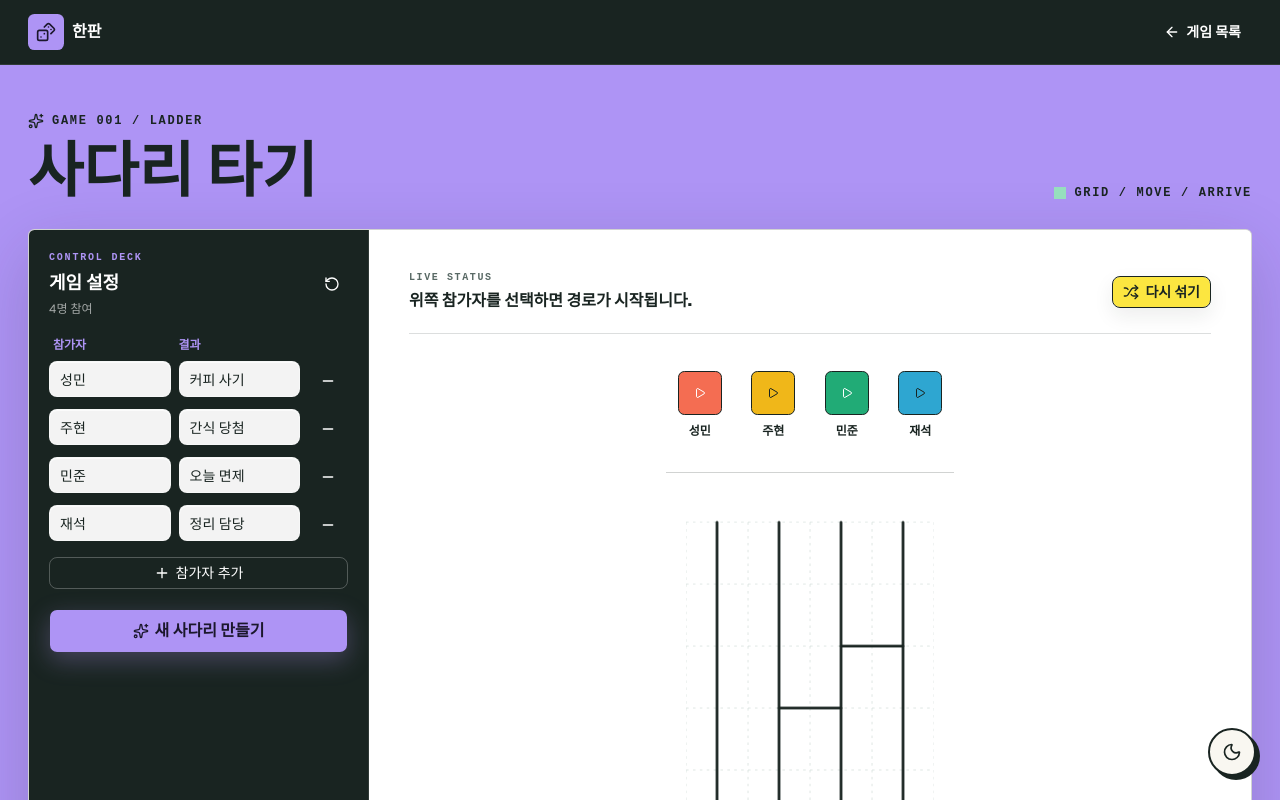
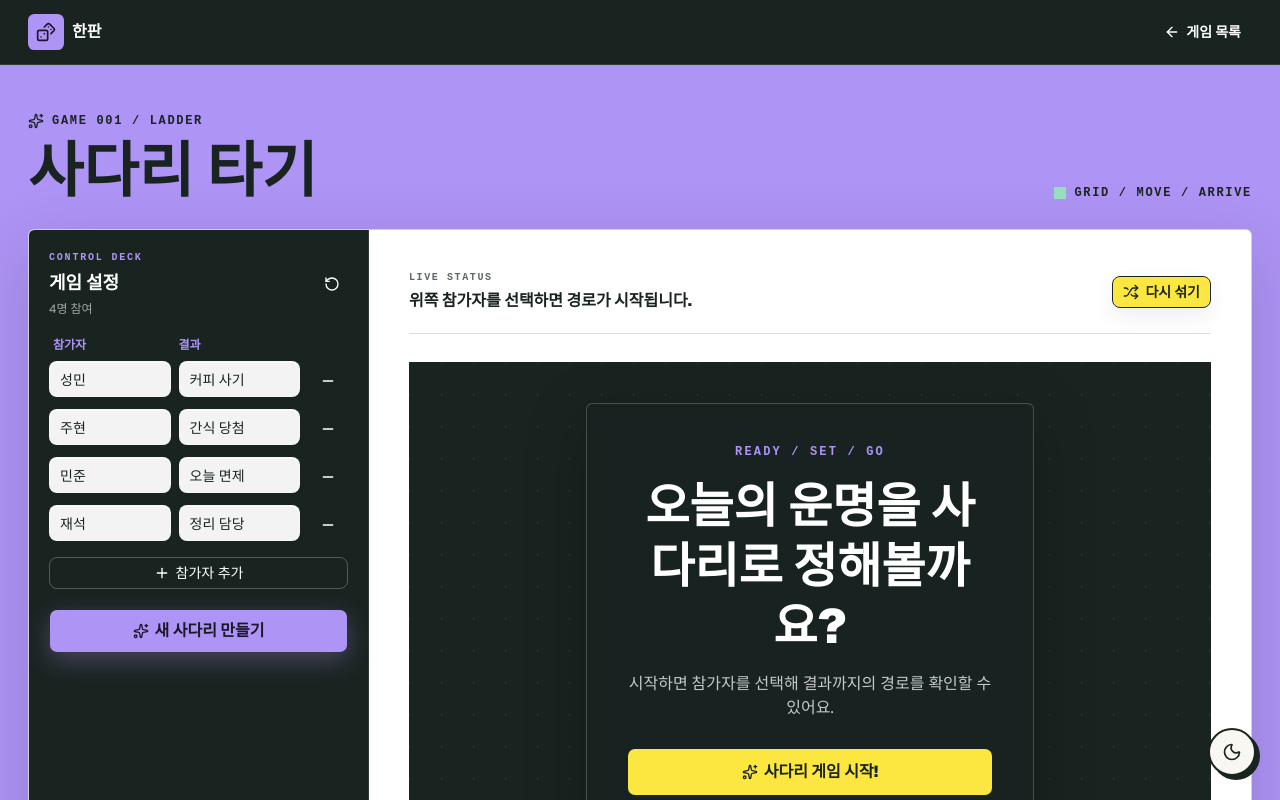
Before and after one commit to kwonja/FE_TEST, a Next.js app: page /games/ladder in a window 1280 px wide. Shown: the top 800 px of the page. Built offline with nearby package versions, Linux system fonts and the light colour scheme.

Commit message:
feat: add ladder game start screen notifications

```diff
--- a/features/ladder-game/components/ladder-game.tsx
+++ b/features/ladder-game/components/ladder-game.tsx
@@ -10,7 +10,7 @@ import {
   Sparkles,
 } from "lucide-react";
 import Link from "next/link";
-import { useCallback, useEffect, useState } from "react";
+import { useCallback, useEffect, useRef, useState } from "react";
 
 import { Button } from "@/shared/ui/button";
 import { Input } from "@/shared/ui/input";
@@ -27,6 +27,26 @@ import { LadderBoard } from "./ladder-board";
 const DEFAULT_PARTICIPANTS = ["성민", "주현", "민준", "재석"];
 const DEFAULT_RESULTS = ["커피 사기", "간식 당첨", "오늘 면제", "정리 담당"];
 const INITIAL_SEED = 20260702;
+
+const requestNotificationPermission = () => {
+
+  console.log("테스트")
+  if (typeof Notification === "undefined" || Notification.permission !== "default") {
+    return;
+  }
+
+  void Notification.requestPermission();
+};
+
+const showGameNotification = (body: string) => {
+
+  console.log("사다리알림")
+  if (typeof Notification === "undefined" || Notification.permission !== "granted") {
+    return;
+  }
+
+  new Notification("사다리 게임 결과", { body });
+};
 
 const createSnapshot = (
   participants: string[],
@@ -73,6 +93,8 @@ export const LadderGame = () => {
   const [message, setMessage] = useState("사다리를 섞는 중입니다.");
   const [error, setError] = useState<string | null>(null);
   const [arrivalMessage, setArrivalMessage] = useState<string | null>(null);
+  const [hasStartedGame, setHasStartedGame] = useState(false);
+  const gameAreaRef = useRef<HTMLElement>(null);
 
   useEffect(() => {
     const timeoutId = window.setTimeout(() => {
@@ -85,6 +107,18 @@ export const LadderGame = () => {
 
     return () => window.clearTimeout(timeoutId);
   }, []);
+
+  useEffect(() => {
+    if (!hasStartedGame || isPreparing) {
+      return;
+    }
+
+    gameAreaRef.current
+      ?.querySelector<HTMLButtonElement>(
+        '[data-testid="ladder-player-select"]',
+      )
+      ?.focus();
+  }, [hasStartedGame, isPreparing]);
 
   const updateEntry = (
     type: "participant" | "result",
@@ -152,7 +186,14 @@ export const LadderGame = () => {
     setError(null);
   };
 
-  const startGame = () => {
+  const enterGame = () => {
+    requestNotificationPermission();
+
+    setHasStartedGame(true);
+  };
+
+  const createNewLadder = () => {
+    console.log("하이")
     const validationError = validateEntries(participants, results);
 
     if (validationError) {
@@ -220,6 +261,7 @@ export const LadderGame = () => {
 
       setMessage(nextArrivalMessage);
       setArrivalMessage(nextArrivalMessage);
+      showGameNotification(nextArrivalMessage);
     },
     [snapshot.participants, snapshot.results],
   );
@@ -366,14 +408,17 @@ export const LadderGame = () => {
             <Button
               type="button"
               className="game-pressable mt-5 h-11 w-full bg-primary text-base font-black text-primary-foreground shadow-[0_8px_24px_rgb(183_151_245/0.28)] hover:bg-primary/90"
-              onClick={startGame}
+              onClick={createNewLadder}
             >
               <Sparkles aria-hidden="true" />
               새 사다리 만들기
             </Button>
           </aside>
 
-          <section className="min-w-0 bg-white p-4 sm:p-7 lg:p-10">
+          <section
+            ref={gameAreaRef}
+            className="min-w-0 bg-white p-4 sm:p-7 lg:p-10"
+          >
             <div className="mb-7 flex flex-col justify-between gap-4 border-b border-game-ink/15 pb-5 sm:flex-row sm:items-center">
               <div>
                 <p className="mb-1 font-mono text-[10px] font-bold tracking-[0.16em] text-muted-foreground">
@@ -398,7 +443,50 @@ export const LadderGame = () => {
               </Button>
             </div>
 
-            {isPreparing ? (
+            {!hasStartedGame ? (
+              <section
+                className="relative grid min-h-80 overflow-hidden border-y border-game-ink/20 bg-game-ink px-5 py-10 text-center text-white sm:min-h-[520px] sm:px-10"
+                data-testid="ladder-start-panel"
+                aria-labelledby="ladder-start-heading"
+              >
+                <div
+                  className="absolute inset-0 bg-[linear-gradient(135deg,rgba(183,151,245,0.3)_1px,transparent_1px),linear-gradient(45deg,rgba(234,255,47,0.16)_1px,transparent_1px)] bg-[size:32px_32px] opacity-70"
+                  aria-hidden="true"
+                />
+                <div className="relative z-10 m-auto max-w-md rounded-md border border-white/20 bg-game-ink/85 p-6 shadow-[0_18px_60px_rgb(0_0_0/0.28)] backdrop-blur-sm sm:p-10">
+                  <p className="font-mono text-xs font-black tracking-[0.18em] text-primary">
+                    READY / SET / GO
+                  </p>
+                  <h2
+                    id="ladder-start-heading"
+                    className="mt-4 text-3xl font-black leading-tight sm:text-5xl"
+                  >
+                    오늘의 운명을 사다리로 정해볼까요?
+                  </h2>
+                  <p
+                    id="ladder-start-description"
+                    className="mt-4 text-sm leading-6 text-white/75 sm:text-base"
+                  >
+                    시작하면 참가자를 선택해 결과까지의 경로를 확인할 수 있어요.
+                  </p>
+                  <Button
+                    type="button"
+                    className="game-pressable mt-7 h-12 w-full bg-game-acid text-base font-black text-game-ink hover:bg-game-acid/80"
+                    aria-describedby="ladder-start-description ladder-notification-description"
+                    onClick={enterGame}
+                  >
+                    <Sparkles aria-hidden="true" />
+                    사다리 게임 시작!
+                  </Button>
+                  <p
+                    id="ladder-notification-description"
+                    className="mt-3 text-xs leading-5 text-white/60"
+                  >
+                    시작 시 Windows 알림 권한을 요청하며, 허용하면 게임 결과를 알려드려요.
+                  </p>
+                </div>
+              </section>
+            ) : isPreparing ? (
               <div
                 className="grid min-h-80 place-items-center border-y border-game-ink/20 bg-game-paper px-5 text-center"
                 data-testid="ladder-preparing"
--- a/features/ladder-game/components/ladder-player-selector.tsx
+++ b/features/ladder-game/components/ladder-player-selector.tsx
@@ -29,6 +29,7 @@ export const LadderPlayerSelector = ({
         <Button
           key={`${participant}-${index}`}
           type="button"
+          data-testid="ladder-player-select"
           title={`${participant} 경로 확인`}
           aria-label={`${participant} 경로 확인`}
           onClick={() => onSelectParticipant(index)}
```
Also changed, not shown: 1 other file (tests, documents, lock files or other folders).
